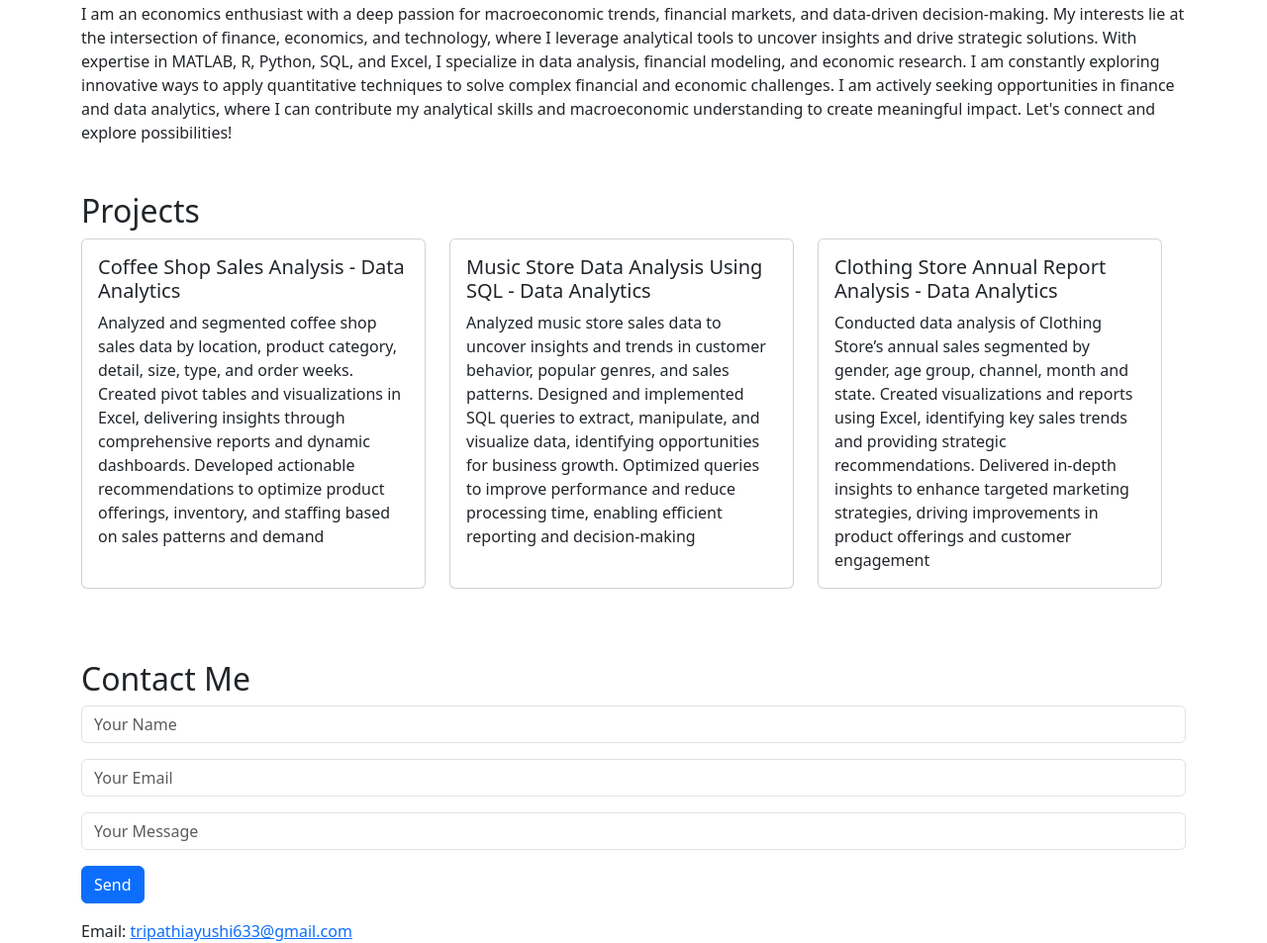
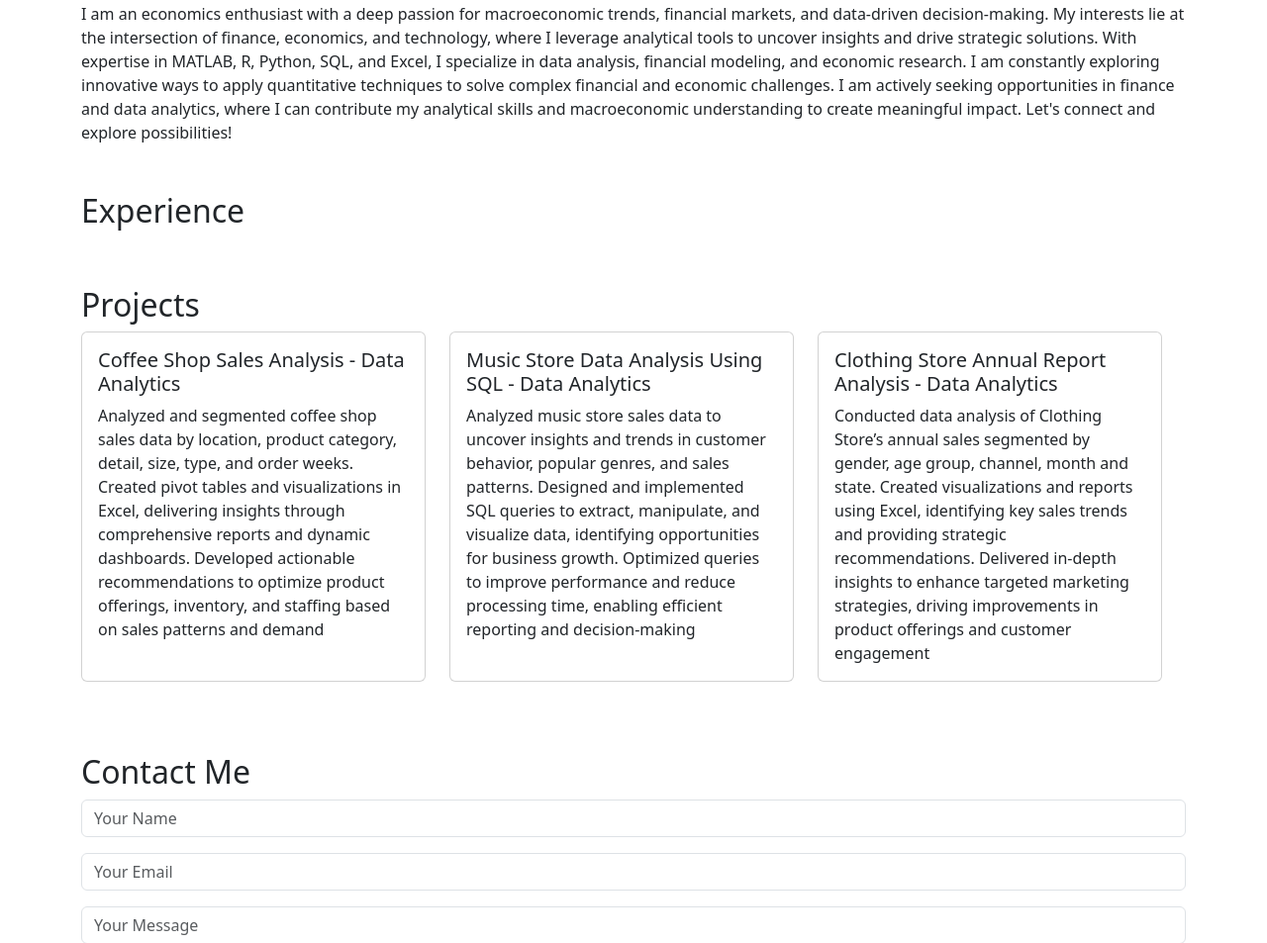
Before and after one commit to ayu496/personal-website, a Flask app: page / in a window 1280 px wide. Shown: the part 346-1299 px from the top of the page at 99% size. Run offline with Flask 3, Linux system fonts and the light colour scheme; some libraries are stand-ins or nearby versions.

Commit message:
Update home.html
home html changes for experience

```diff
--- a/templates/home.html
+++ b/templates/home.html
@@ -17,6 +17,36 @@ With expertise in MATLAB, R, Python, SQL, and Excel, I specialize in data analys
 
 I am actively seeking opportunities in finance and data analytics, where I can contribute my analytical skills and macroeconomic understanding to create meaningful impact. Let's connect and explore possibilities!</p>
 </section>
+</section>
+    </section>
+    <section id="Experience" class="container my-5">
+        <h2>Experience</h2>
+        <div class="row">
+            <div class="row">
+                {% for exp in experiences %}
+                    <div class="col-md-6 col-lg-4 mb-4">
+                        <div class="card h-100">
+                            <div class="card-body">
+                                <h5 class="card-title">{{ exp.title }}</h5>
+                                <p class="card-text">{{ exp.desc }}</p>
+                            </div>
+                        </div>
+                    </div>
+                {% endfor %}
+            </div>
+        </div>
+    </section>
+
+
+
+
+
+
+
+
+
+
+
 <section id="projects" class="container my-5">
 <h2>Projects</h2>
 <div class="row">
```
